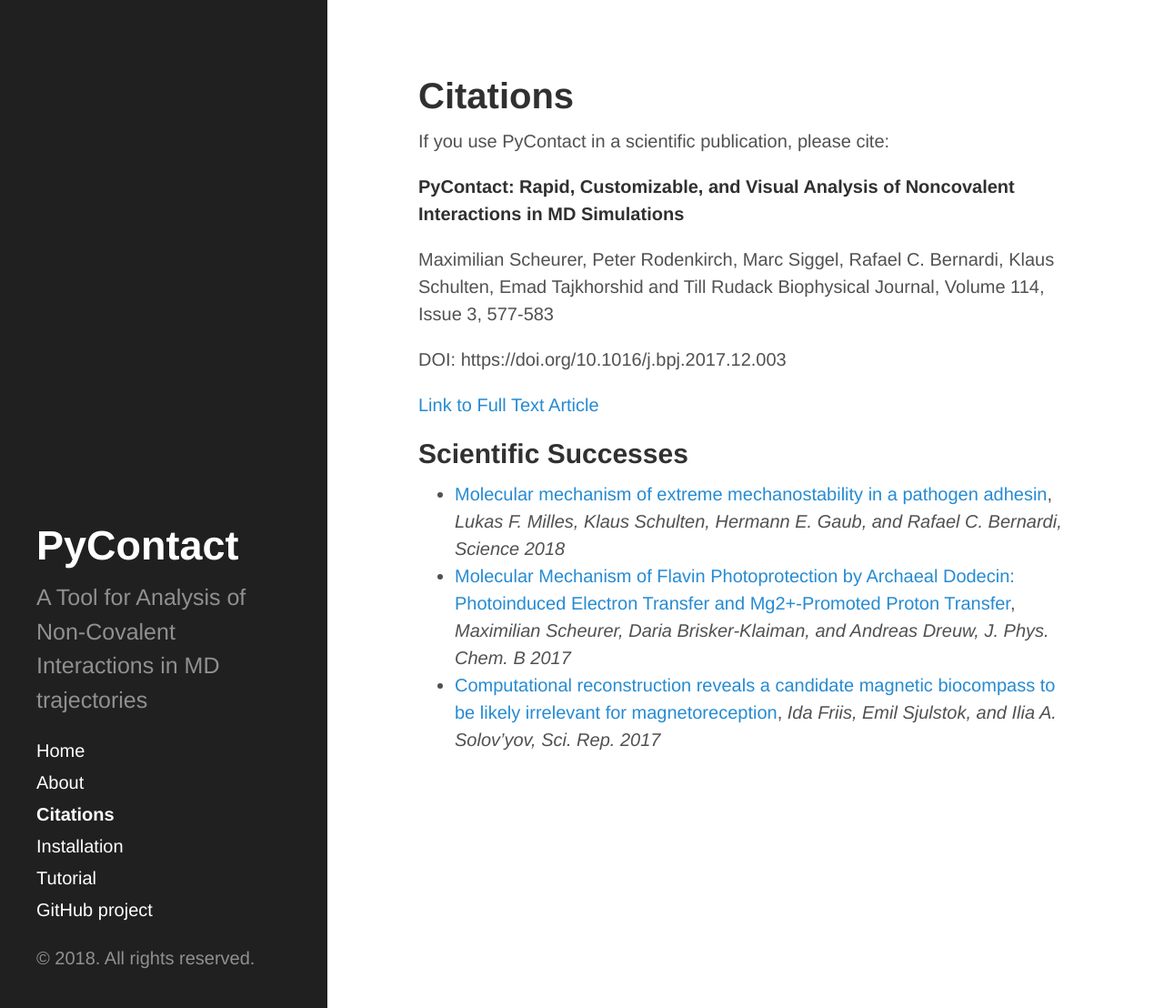
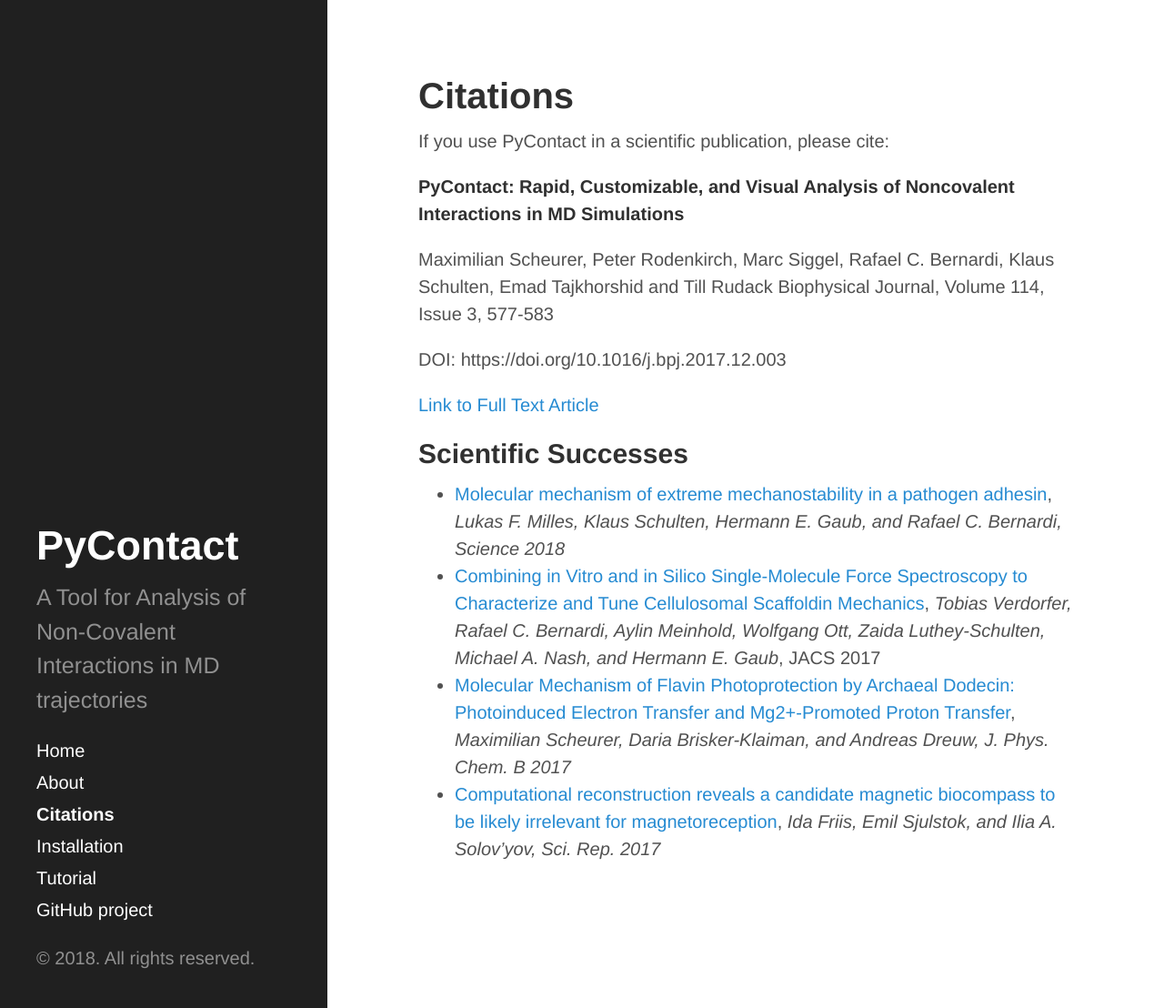
Before and after one commit to pycontact/pycontact.github.io, a Jekyll site: the page built from citations.md, in a window 1280 px wide and 1108 px high. Shown: the whole window at 91% size. Built offline with Jekyll 4.4.1, drawn with Linux system fonts in a browser that asks for light colours.

Commit message:
Update citations.md

```diff
--- a/citations.md
+++ b/citations.md
@@ -18,5 +18,6 @@ DOI: https://doi.org/10.1016/j.bpj.2017.12.003
 ## Scientific Successes
 
 - [Molecular mechanism of extreme mechanostability in a pathogen adhesin](http://science.sciencemag.org/content/359/6383/1527), _Lukas F. Milles, Klaus Schulten, Hermann E. Gaub, and Rafael C. Bernardi, Science 2018_
+- [Combining in Vitro and in Silico Single-Molecule Force Spectroscopy to Characterize and Tune Cellulosomal Scaffoldin Mechanics](https://pubs.acs.org/doi/abs/10.1021/jacs.7b07574), _Tobias Verdorfer, Rafael C. Bernardi, Aylin Meinhold, Wolfgang Ott, Zaida Luthey-Schulten, Michael A. Nash, and Hermann E. Gaub_, JACS 2017
 - [Molecular Mechanism of Flavin Photoprotection by Archaeal Dodecin: Photoinduced Electron Transfer and Mg2+-Promoted Proton Transfer](https://pubs.acs.org/doi/abs/10.1021/acs.jpcb.7b08597), _Maximilian Scheurer, Daria Brisker-Klaiman, and Andreas Dreuw, J. Phys. Chem. B 2017_
 - [Computational reconstruction reveals a candidate magnetic biocompass to be likely irrelevant for magnetoreception](https://www.nature.com/articles/s41598-017-13258-7), _Ida Friis, Emil Sjulstok, and Ilia A. Solov’yov, Sci. Rep. 2017_
```
